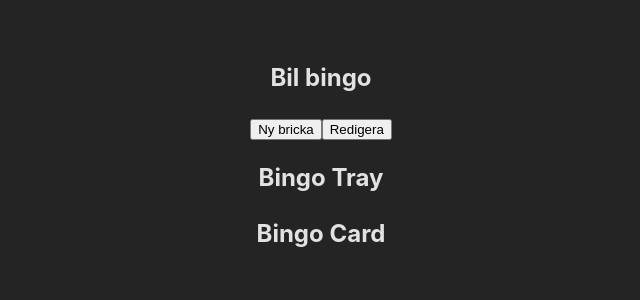
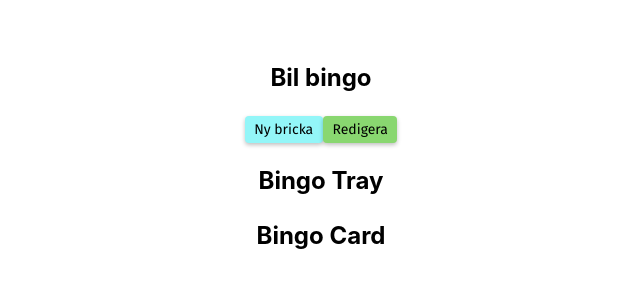
Before and after one commit to Sunse7/examination-2-car-bingo, a React (Vite) app: page /startpage in a window 1280 px wide. Shown: the top 300 px of the page, without its empty margins (319-959 px from the left). Built offline with nearby package versions, Linux system fonts and the light colour scheme.

Commit message:
Mostly button styling

```diff
--- a/src/App.scss
+++ b/src/App.scss
@@ -3,4 +3,5 @@
   margin: 0 auto;
   padding: 2rem;
   text-align: center;
+  color: black;
 }
--- a/src/Components/Button.jsx
+++ b/src/Components/Button.jsx
@@ -1,6 +1,8 @@
-function Button({title, action}) {
+import style from './Button.module.scss';
+
+function Button({title, action, isBlue}) {
     return (
-        <button onClick={action}>{title}</button>
+        <button onClick={action} className={`${style.button} ${isBlue ? style.blue : style.green}` }>{title}</button>
      );
 }
 
--- /dev/null
+++ b/src/Components/Button.module.scss
@@ -0,0 +1,16 @@
+@import '../variables';
+
+.button {
+    @include button-style;
+    @include secondary-font;
+    @include border-radius;
+    @include shadow;
+}
+
+.blue {
+    background-color: $primaryBlue;
+}
+
+.green {
+    background-color: $secondaryGreen;
+}
--- a/src/_variables.scss
+++ b/src/_variables.scss
@@ -28,3 +28,9 @@ $secondaryGreen: #89D770;
     font-size: 14px;
     color: black;
 }
+
+@mixin button-style {
+    color: black;
+    border: none;
+    padding: 0.3rem 0.6rem;
+}
--- a/src/index.scss
+++ b/src/index.scss
@@ -3,9 +3,9 @@
   line-height: 1.5;
   font-weight: 400;
 
-  color-scheme: light dark;
+  // color-scheme: light dark;
   color: rgba(255, 255, 255, 0.87);
-  background-color: #242424;
+  // background-color: #242424;
 
   font-synthesis: none;
   text-rendering: optimizeLegibility;
--- a/src/pages/EditPage.jsx
+++ b/src/pages/EditPage.jsx
@@ -1,5 +1,6 @@
 import { useNavigate } from "react-router-dom";
 import BackButton from "../Components/BackButton";
+import Button from "../Components/Button";
 
 function EditPage() {
     const navigate = useNavigate();
@@ -8,6 +9,7 @@ function EditPage() {
         <main>
             <h2>Redigera</h2>
             <BackButton action={()=> navigate(-1)} />
+            <Button title='Lägg till ny' isBlue={true} />
         </main>
      );
 }
--- a/src/pages/StartPage.jsx
+++ b/src/pages/StartPage.jsx
@@ -8,8 +8,8 @@ function StartPage() {
     return (
         <main>
             <h2>Bil bingo</h2>
-            <Button title='Ny bricka' />
-            <Button title='Redigera' action={() => navigate('/editpage')} />
+            <Button title='Ny bricka' isBlue={true} />
+            <Button title='Redigera' action={() => navigate('/editpage')} isBlue={false} />
             <BingoTray />
         </main>
      );
```
